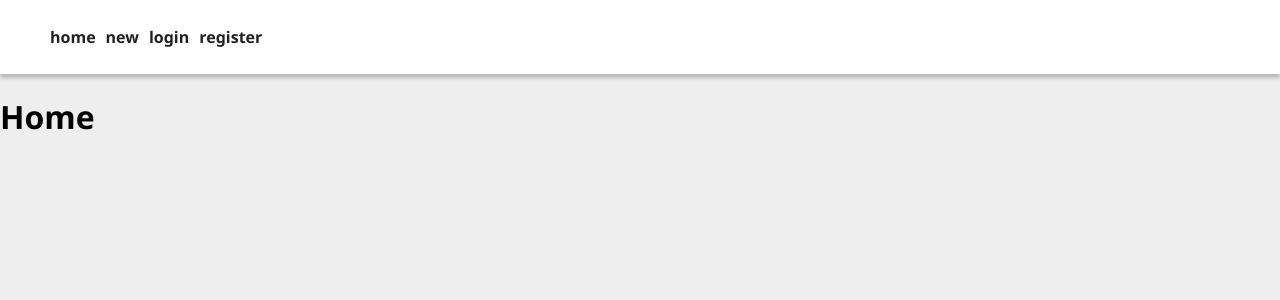
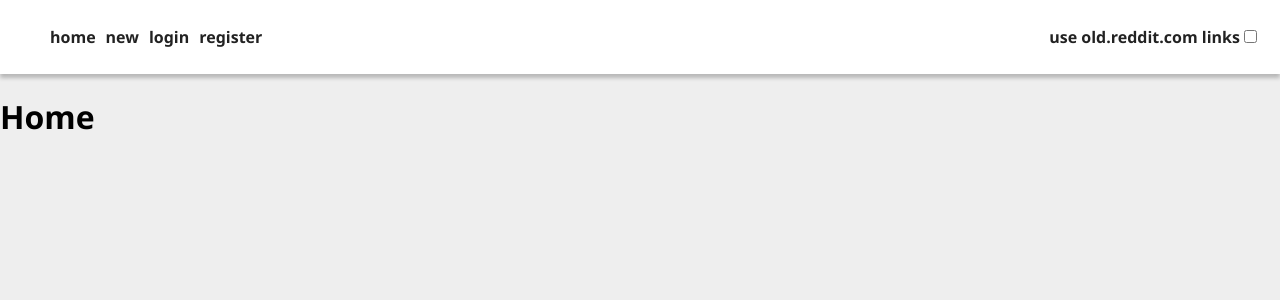
Before and after one commit to ericschn/bapcs-notify, a React (Vite) app in the folder client/: page / in a window 1280 px wide. Shown: the top 300 px of the page. Built offline with nearby package versions, Linux system fonts and the light colour scheme; no server answers.

Commit message:
begin user preference toggles

```diff
--- a/client/src/App.css
+++ b/client/src/App.css
@@ -165,3 +165,7 @@ a:active {
   display: block;
   margin-bottom: 20px;
 }
+
+.navbar-toggle {
+  float: right;
+}
--- a/client/src/components/Navbar.jsx
+++ b/client/src/components/Navbar.jsx
@@ -66,6 +66,12 @@ export function Navbar() {
           </>
         )}
         {/* <li><Link to="/monitors">monitors</Link></li> */}
+
+          <li className='navbar-toggle'>
+            <label for="toggle-old-reddit">use old.reddit.com links</label>
+            <input type='checkbox'></input>
+          </li>
+
       </ul>
     </nav>
   );
```
